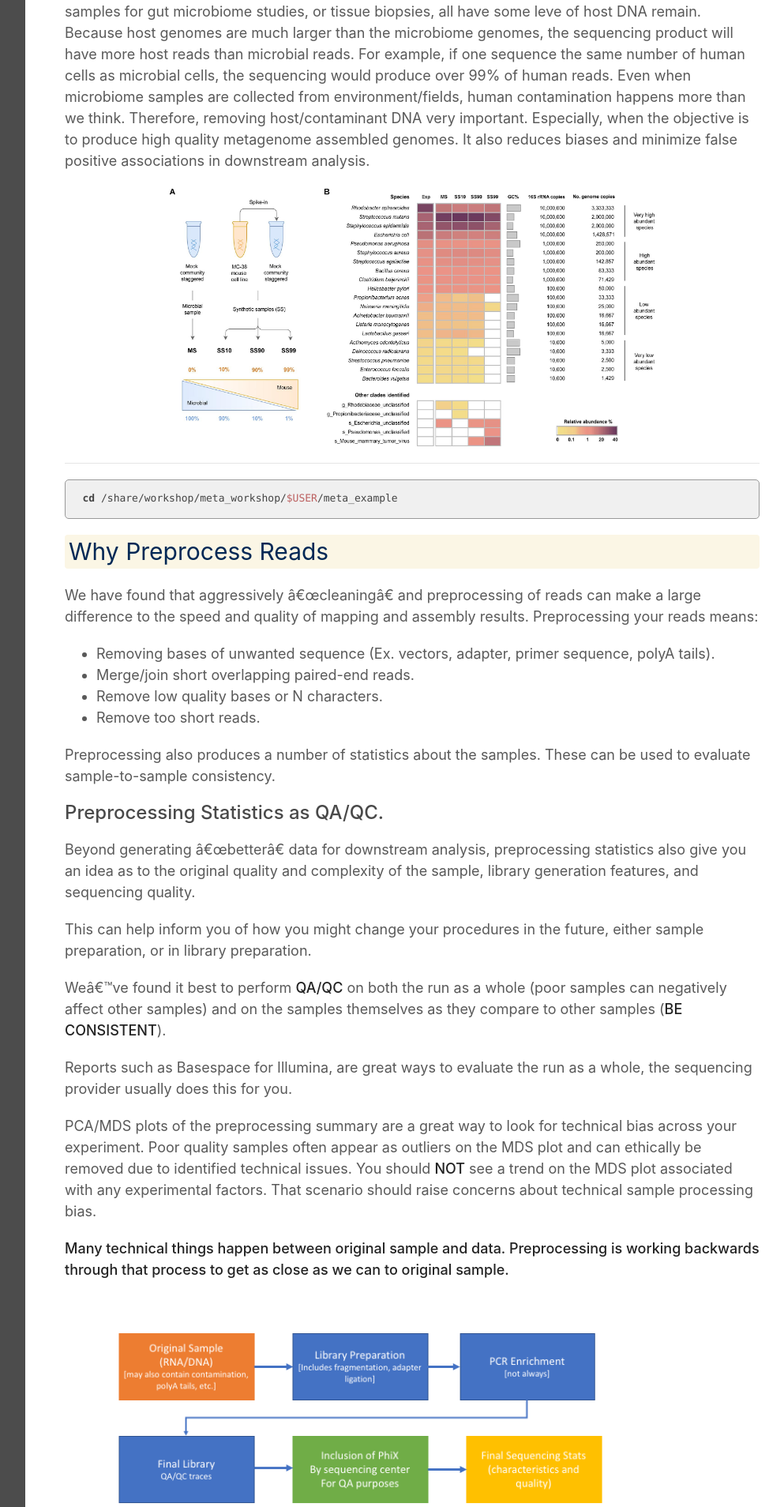
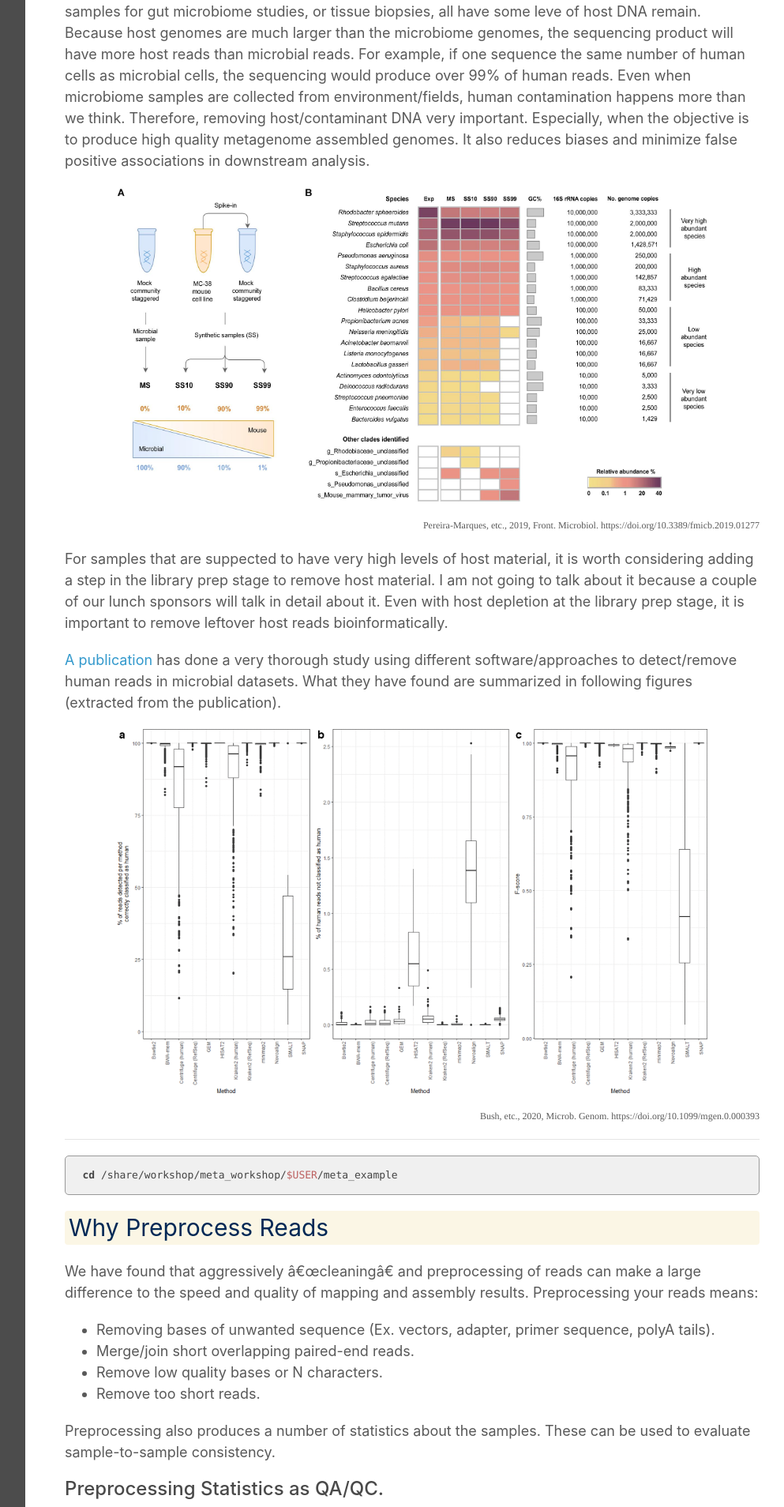
Before and after one commit to ucdavis-bioinformatics-training/2021-December-Metagenomics-and-Metatranscriptomics, a Jekyll site: the page built from data_analysis/02-metagenomics.md, in a window 1280 px wide. Shown: the part 1341-3249 px from the top of the page at 79% size, without its empty margins (268-1261 px from the left). Built offline with Jekyll 4.4.1, drawn with Linux system fonts in a browser that asks for light colours; our own code applies the rules of GitHub Pages for plain Markdown files.

Commit message:
metagenome

```diff
--- a/data_analysis/02-metagenomics.md
+++ b/data_analysis/02-metagenomics.md
@@ -22,7 +22,23 @@ Shotgun metagenomics approach has gained popularity over the recent years in stu
 Depending on the sample collection source for microbial studies, there are variable amount of host DNA. For example, bovine rumen samples such as the dataset we are using for this workshop, or fecal samples for gut microbiome studies, or tissue biopsies, all have some leve of host DNA remain. Because host genomes are much larger than the microbiome genomes, the sequencing product will have more host reads than microbial reads. For example, if one sequence the same number of human cells as microbial cells, the sequencing would produce over 99% of human reads. Even when microbiome samples are collected from environment/fields, human contamination happens more than we think. Therefore, removing host/contaminant DNA very important. Especially, when the objective is to produce high quality metagenome assembled genomes. It also reduces biases and minimize false positive associations in downstream analysis.
 
 <p align = "center">
-<img src="metagenome_figures/hostdna.jpeg" alt="micribial" width="70%"/>
+<img src="metagenome_figures/hostdna.jpeg" alt="micribial" width="85%"/>
+</p>
+
+<p align = "right" style="font-family:Times;font-size:12px;">
+Pereira-Marques, etc., 2019, Front. Microbiol. https://doi.org/10.3389/fmicb.2019.01277
+</p>
+
+For samples that are suppected to have very high levels of host material, it is worth considering adding a step in the library prep stage to remove host material. I am not going to talk about it because a couple of our lunch sponsors will talk in detail about it. Even with host depletion at the library prep stage, it is important to remove leftover host reads bioinformatically.
+
+[A publication](https://pubmed.ncbi.nlm.nih.gov/32558637/) has done a very thorough study using different software/approaches to detect/remove human reads in microbial datasets. What they have found are summarized in following figures (extracted from the publication).
+
+<p align = "center">
+<img src="metagenome_figures/rmhost.gif" alt="micribial" width="85%"/>
+</p>
+
+<p align = "right" style="font-family:Times;font-size:12px;">
+Bush, etc., 2020, Microb. Genom. https://doi.org/10.1099/mgen.0.000393
 </p>
 
 ---
```
Also changed, not shown: data_analysis/metagenome_figures/rmhost.gif (added).
